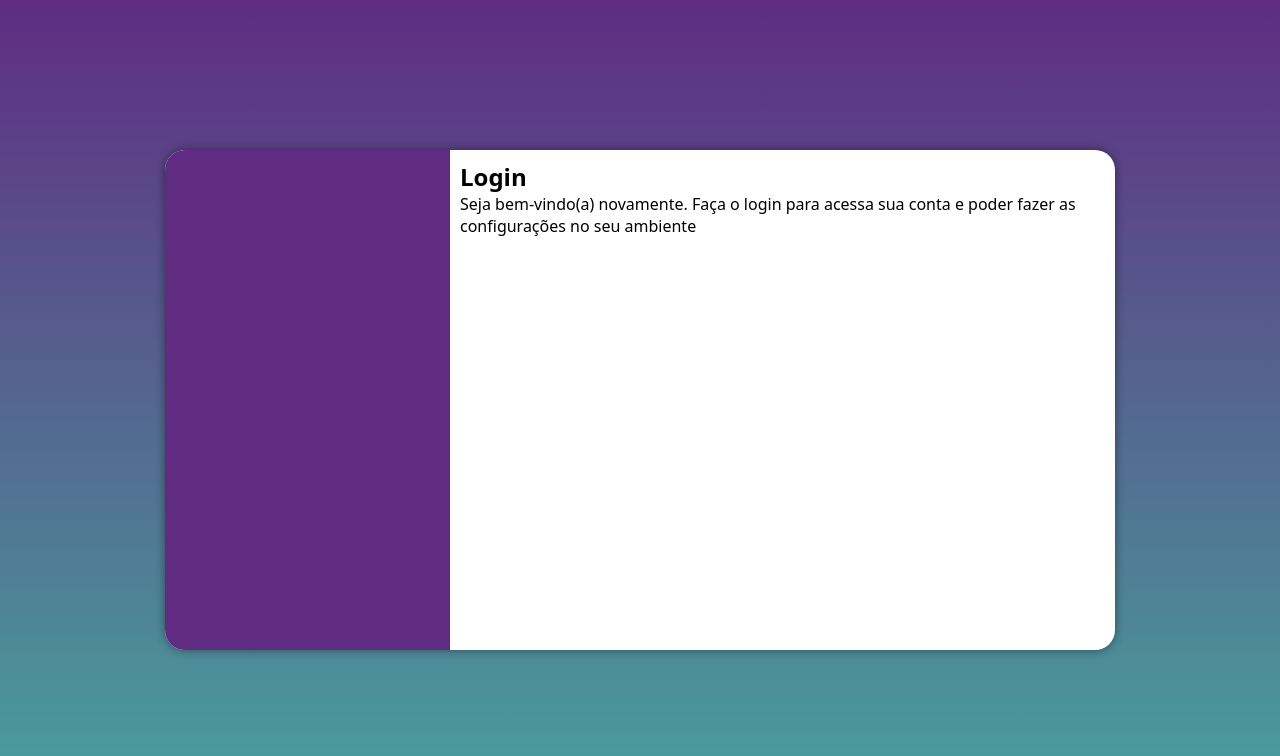
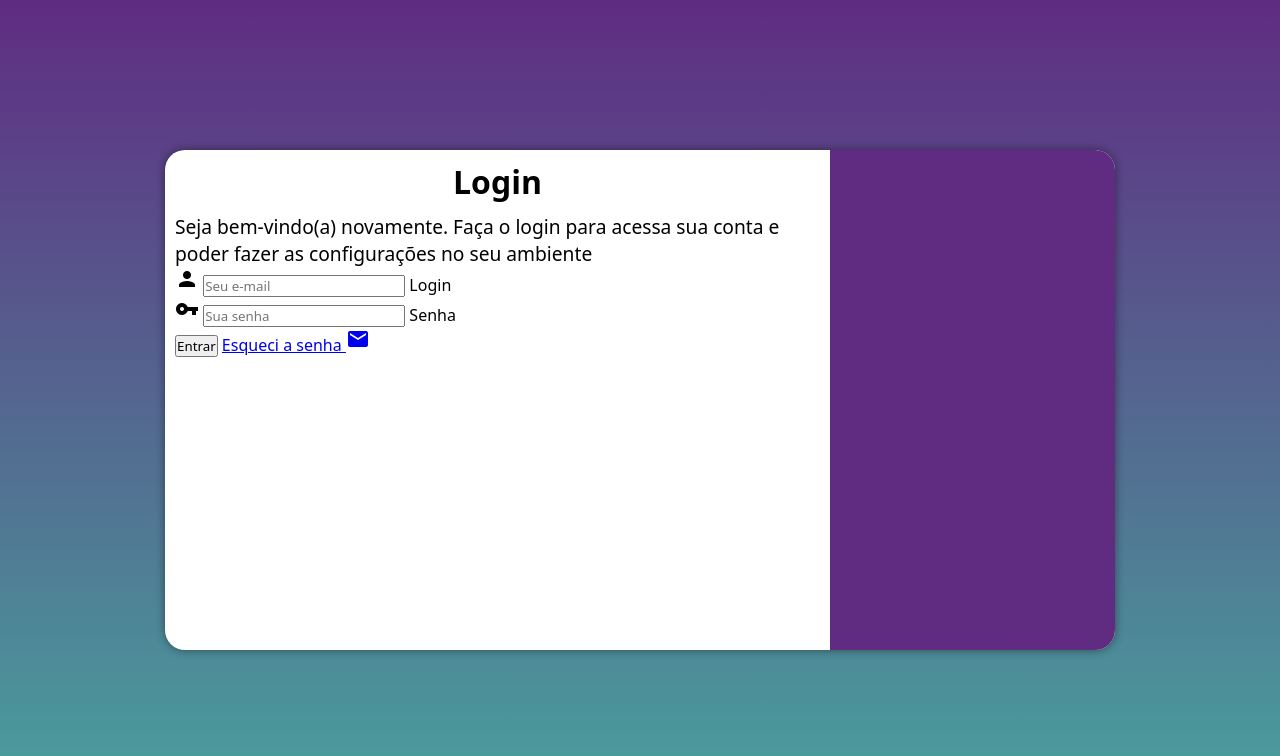
Before and after one commit to Nathandasiilva/projeto-login, a plain HTML site: page index.html in a window 1280 px wide. Drawn offline with Linux system fonts and the light colour scheme.

Commit message:
Formulario criado

```diff
--- a/estilos/media-query.css
+++ b/estilos/media-query.css
@@ -31,13 +31,21 @@
       width: 950px;
     }
     section#login > div#imagem {
-        float: left;
+        float: right;
         width: 30%;
         height: 500px;
     }
     section#login > div#formulario {
-        float: right;
+        float: left;
         width: 70%;
     }
 
 }
+
+div#formulario > h1 {
+    font-size: 2em;
+}
+
+div#formulario > p {
+    font-size: 1.2em;
+ }
--- a/estilos/style.css
+++ b/estilos/style.css
@@ -59,3 +59,11 @@ section#login > div#formulario {
     padding: 10px;
     display: block;
 }
+div#formulario > h1 {
+   text-align: center;
+   margin-bottom: 10px;
+}
+
+div#formulario > p {
+   font-size: 0.8em;
+}
--- a/index.html
+++ b/index.html
@@ -4,6 +4,8 @@
     <meta charset="UTF-8">
     <meta http-equiv="X-UA-Compatible" content="IE=edge">
     <meta name="viewport" content="width=device-width, initial-scale=1.0">
+    <link href="https://fonts.googleapis.com/icon?family=Material+Icons"
+      rel="stylesheet">
     <link rel="stylesheet" href="estilos/style.css">
     <link rel="stylesheet" href="estilos/media-query.css">
     <title>Login</title>
@@ -12,15 +14,30 @@
     <main>
 
         <section id="login">
-
-
         <div id="imagem" >
           <!--Aqui vai a imagem nas CSS-->
         </div>
         <div id="formulario">
             <h1>Login</h1>
             <p>Seja bem-vindo(a) novamente. Faça o login para acessa sua conta e poder fazer as configurações no seu ambiente </p>
-            <form action="loguin.php" method="post">
+            <form action="loguin.php" method="post" autocomplete="on">
+
+            <div class="campo">
+                <span class="material-icons">person</span>
+               <input type="email" name="login" id="ilogin" placeholder="Seu e-mail" autocomplete="email" required maxlength="30">
+               <label for="ilogin">Login</label>
+            </div>
+
+            <div class="campo">
+                <span class="material-icons">vpn_key</span>
+               <input type="password" name="senha" id="isenha" placeholder="Sua senha" autocomplete="current-password" required minlength="8" maxlength="20">
+               <label for="isenha">Senha</label>
+            </div>
+
+            <input type="submit" value="Entrar">
+            <a href="esqueci.html">
+                Esqueci a senha <i class="material-icons">mail</i>
+            </a>
 
             </form>
 
```
